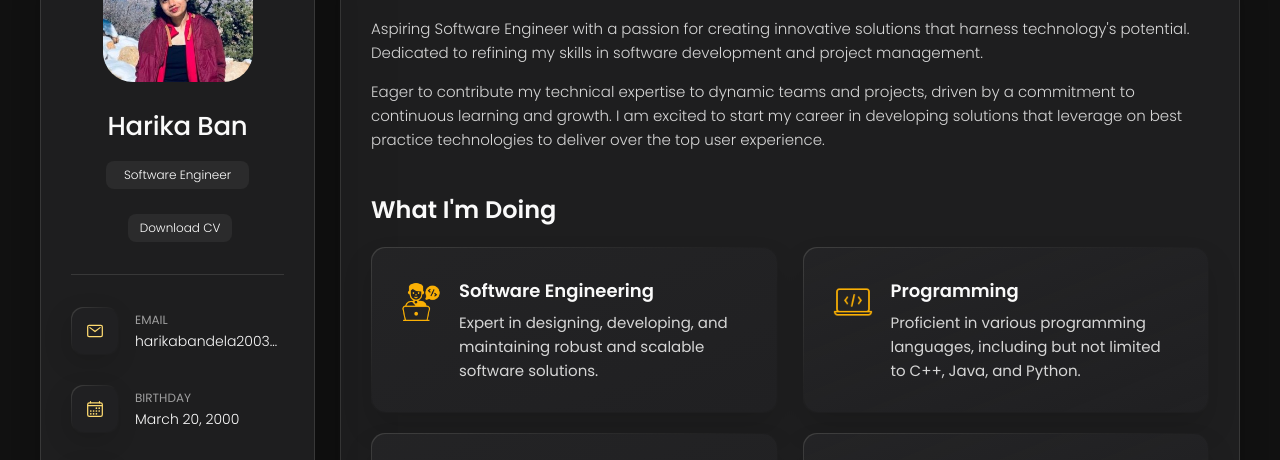
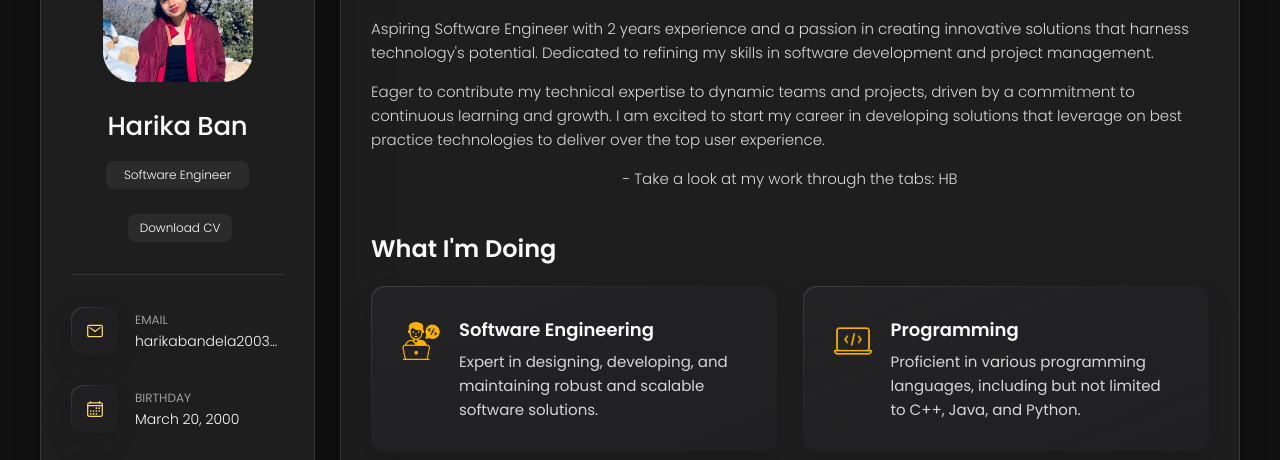
Before and after one commit to Harika20B/Harika.github.io, a plain HTML site: page index.html in a window 1280 px wide. Shown: the part 162-622 px from the top of the page. Drawn offline with nearby package versions, Linux system fonts and the light colour scheme.

Commit message:
Changes made in about section

```diff
--- a/assets/css/style.css
+++ b/assets/css/style.css
@@ -526,7 +526,7 @@ main {
 
 .about-text p { margin-bottom: 15px; }
 
-
+.about-text #tab {text-align: center;}
 
 /**
  * #service
--- a/index.html
+++ b/index.html
@@ -221,7 +221,7 @@
 
         <section class="about-text">
           <p>
-            Aspiring Software Engineer with a passion for creating innovative solutions that harness technology's potential.
+            Aspiring Software Engineer with 2 years experience and a passion in creating innovative solutions that harness technology's potential.
             Dedicated to refining my skills in software development and project management.
           </p>
 
@@ -230,6 +230,8 @@
             I am excited to start my career in developing solutions that leverage on best practice technologies to deliver
             over the top user experience.
           </p>
+
+          <p id="tab">- Take a look at my work through the tabs: HB</p>
         </section>
 
 
```
